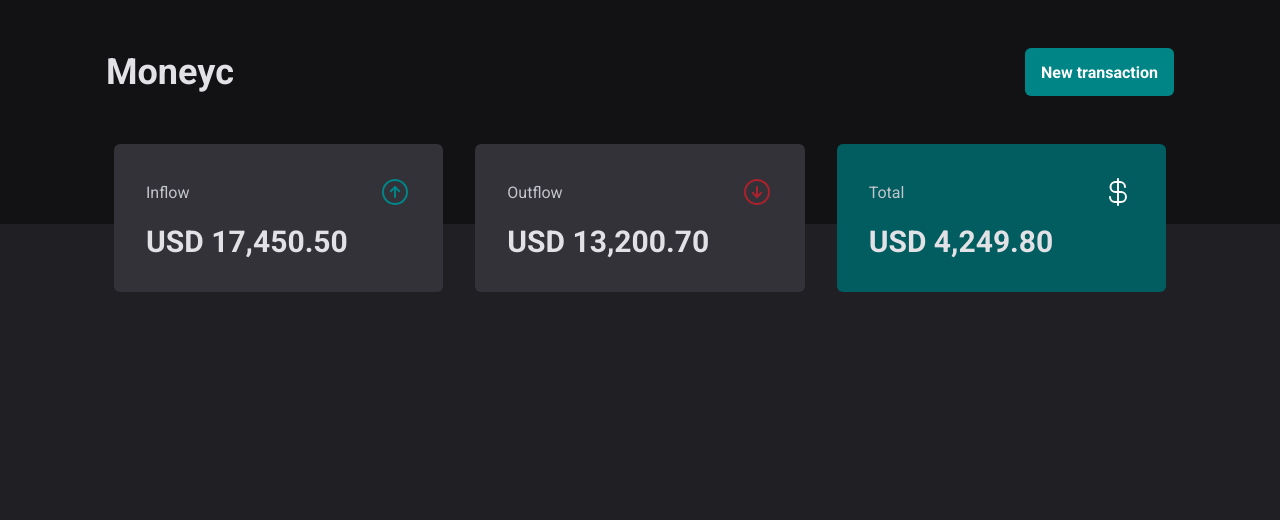
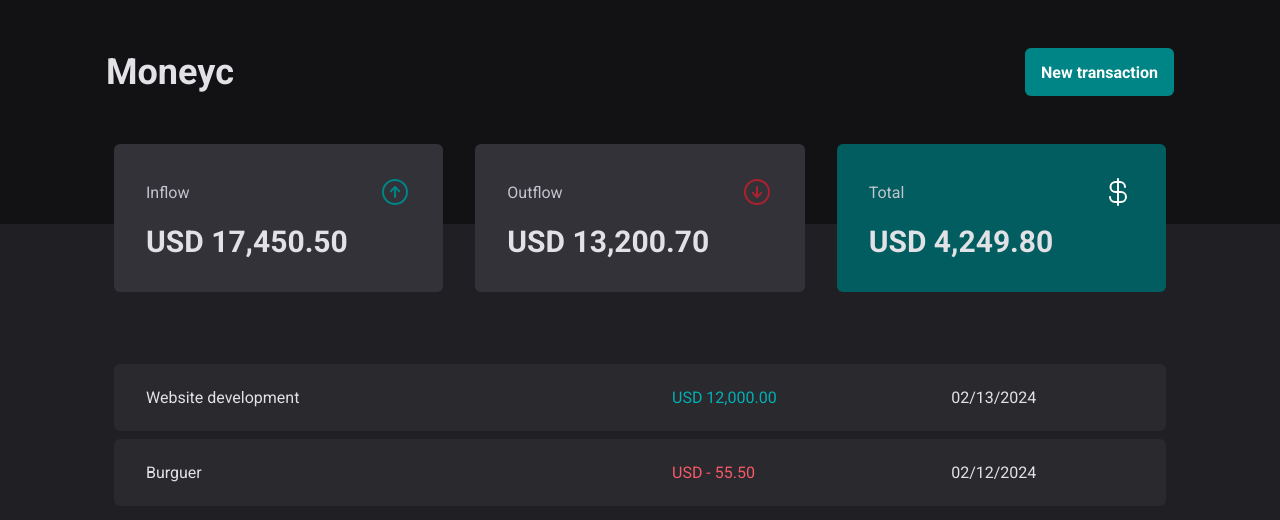
Before and after one commit to rodrigocitadin/moneyc, a React (Vite) app: page / in a window 1280 px wide. Shown: the top 520 px of the page. Built offline with nearby package versions, Linux system fonts and the light colour scheme.

Commit message:
transaction style

```diff
--- a/src/pages/Transactions.tsx
+++ b/src/pages/Transactions.tsx
@@ -6,6 +6,23 @@ export default function Transactions() {
     <>
       <Header />
       <Summary />
+
+      <main className="w-full max-w-[1100px] mt-16 mx-auto px-6">
+        <table className="w-full border-separate border-spacing-y-2 mt-6">
+          <tbody>
+            <tr className="*:py-6 *:px-8 *:bg-gray-700">
+              <td className="rounded-l-md" width="50%">Website development</td>
+              <td className="text-blue-300">USD 12,000.00</td>
+              <td className="rounded-r-md">02/13/2024</td>
+            </tr>
+            <tr className="*:py-6 *:px-8 *:bg-gray-700">
+              <td className="rounded-l-md" width="50%">Burguer</td>
+              <td className="text-red-300">USD - 55.50</td>
+              <td className="rounded-r-md">02/12/2024</td>
+            </tr>
+          </tbody>
+        </table>
+      </main>
     </>
   )
 }
```
